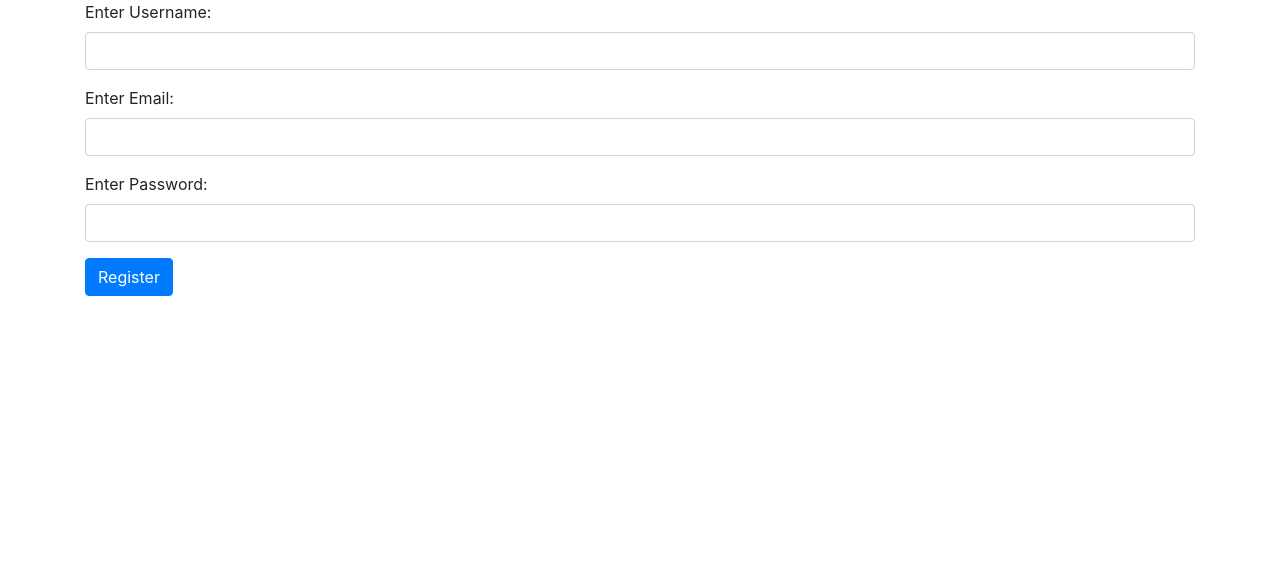
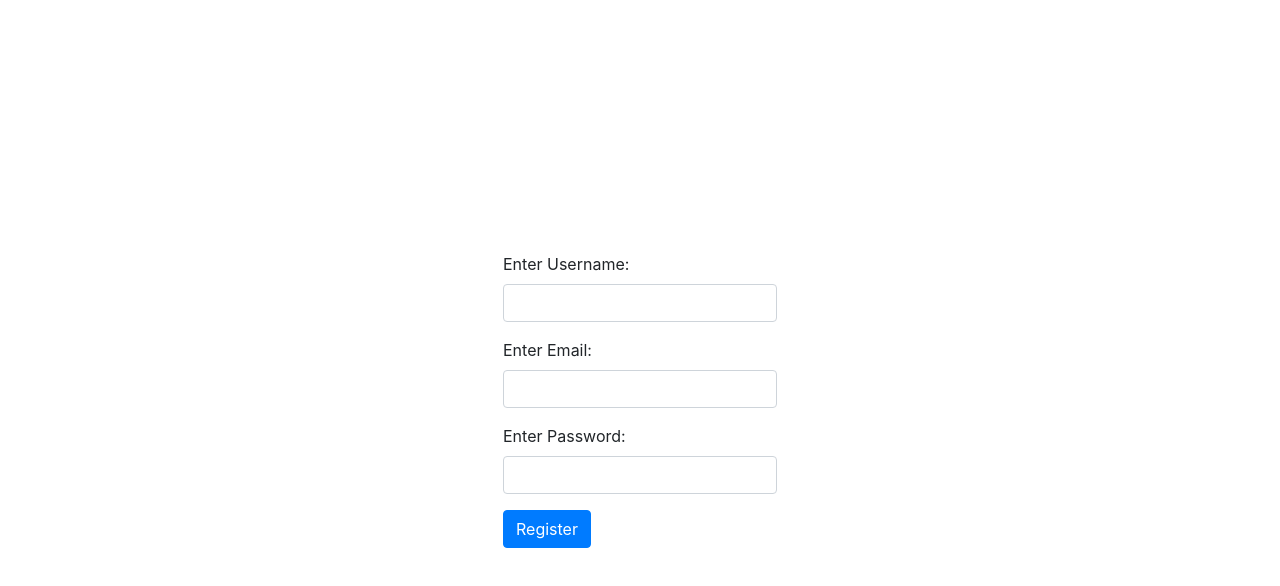
Before and after one commit to mcrayman/sa14-act2, a plain HTML site: page user-registration/index.html in a window 1280 px wide. Drawn offline with nearby package versions, Linux system fonts and the light colour scheme.

Commit message:
fix styling

```diff
--- a/user-registration/index.html
+++ b/user-registration/index.html
@@ -9,9 +9,17 @@
       rel="stylesheet"
       href="https://stackpath.bootstrapcdn.com/bootstrap/4.5.2/css/bootstrap.min.css"
     />
+    <style>
+      .center-content {
+        display: flex;
+        justify-content: center;
+        align-items: center;
+        height: 100vh;
+      }
+    </style>
   </head>
   <body>
-    <div class="container">
+    <div class="container center-content" style="width: 40%">
       <form action="submit" id="form">
         <div class="form-group">
           <label for="username">Enter Username:</label>
@@ -27,9 +35,9 @@
         </div>
         <button type="submit" class="btn btn-primary">Register</button>
       </form>
-
       <h1 id="success-message"></h1>
     </div>
+
     <!-- Include jQuery -->
     <script src="https://code.jquery.com/jquery-3.5.1.slim.min.js"></script>
     <!-- Include Bootstrap JS -->
```
